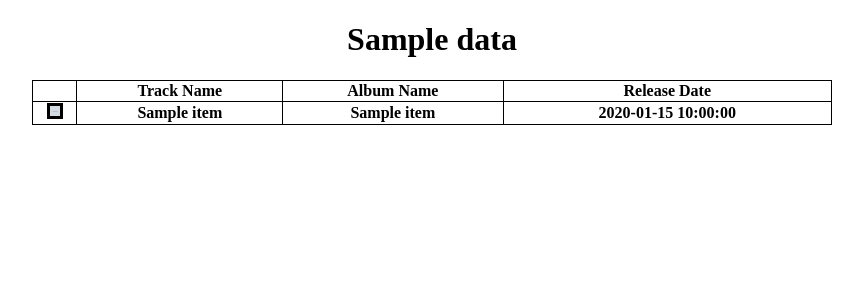
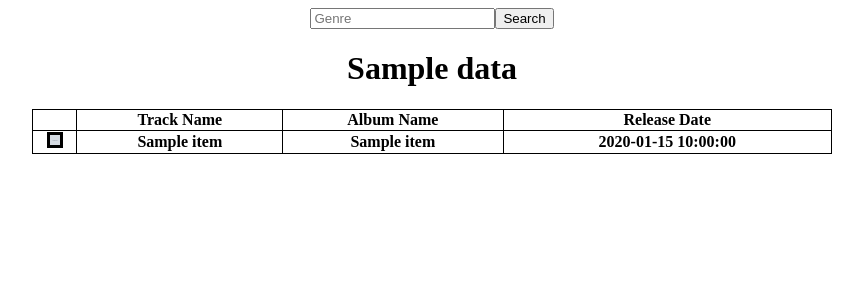
Before and after one commit to nburakozgul/spotify-api-example, a Flask app: template spotify/templates/datatable.html in a window 1280 px wide. Shown: the top 300 px of the page, without its empty margins (208-1071 px from the left). Run offline with Flask 2, Linux system fonts and the light colour scheme; the template is opened without the code that fills it: most values are stand-ins (such as "Sample title", 1, 10 or a date in 2020); grey boxes marked "Sample" are stand-in pictures; lists and menus that the app fills with data are empty.

Commit message:
Error handling and final ui

```diff
--- a/spotify/auth.py
+++ b/spotify/auth.py
@@ -21,7 +21,6 @@ def auth():
     res_data = res.json()
 
     access_token = res_data.get('access_token')
-
     return access_token
 
 #returns artist search result as json
@@ -32,6 +31,9 @@ def getArtist(artist,access_token):
     params = { 'q': artist, 'type': 'artist' }
 
     artist_info = requests.get(SEARCH_URL,headers=hearders,params=params)
+    if not artist_info:
+        access_token = auth()
+        artist_info = requests.get(SEARCH_URL,headers=hearders,params=params)
 
     return artist_info.json()
 
@@ -44,6 +46,9 @@ def getTopTracksOfArtist(artist_id,access_token):
 
     params = { 'market': 'TR' }
 
-    artist_info = requests.get(ARTIST_URL.format(artist_id),headers=hearders,params=params)
+    top_tracks = requests.get(ARTIST_URL.format(artist_id),headers=hearders,params=params)
+    if not top_tracks:
+        access_token = auth()
+        top_tracks = requests.get(SEARCH_URL,headers=hearders,params=params)
 
-    return artist_info.json()
+    return top_tracks.json()
--- a/spotify/file.py
+++ b/spotify/file.py
@@ -13,4 +13,7 @@ def randomArtistFromGenre(genre):
     # Closing file
     f.close()
 
-    return random.choice(data[genre])
+    if genre in data:
+        return random.choice(data[genre])
+    else:
+        return None
--- a/spotify/main.py
+++ b/spotify/main.py
@@ -4,12 +4,15 @@ from flask import render_template
 from spotify import app
 from spotify.file import *
 from spotify.auth import *
+from spotify.static.contants import *
 
 ACCESS_TOKEN = "";
 N = 5 #number of the top songs
 
 @app.route('/') #open datatable with only search bar ?
-def hello_world():
+def root():
+    if not ACCESS_TOKEN:
+        ACCESS_TOKEN = auth()
     return 'Hello, World!'
 
 @app.route('/genre/')
@@ -18,19 +21,31 @@ def genre(genre=None):
     global ACCESS_TOKEN
     artist = randomArtistFromGenre(genre)
 
-    if not ACCESS_TOKEN: #need refresh token
+    if not artist:
+        return render_template('datatable.html', data={"error_message": GENRE_NOT_FOUND})
+
+    if not ACCESS_TOKEN:
         ACCESS_TOKEN = auth()
+        if not ACCESS_TOKEN:
+            return render_template('datatable.html', data={"error_message":AUTH_ERROR_MESSAGE})
 
     artist_info = getArtist(artist,ACCESS_TOKEN)
+    if not artist_info:
+        return render_template('datatable.html', data={"error_message":AUTH_ERROR_MESSAGE})
 
-    #if there is no artist? need to handle
+    print(artist_info)
+
     if artist_info['artists']['total'] != 0:
         artist_id = artist_info['artists']['items'][0]['id'] #id of the first artist from the search
         artist_name = artist_info['artists']['items'][0]['name']
 
-        top_tracks = getTopTracksOfArtist(artist_id,ACCESS_TOKEN)['tracks'][:N] #top N songs of given artist
+        top_tracks = getTopTracksOfArtist(artist_id,ACCESS_TOKEN) #top N songs of given artist
+        if not top_tracks:
+            return render_template('datatable.html', data={"error_message":AUTH_ERROR_MESSAGE})
+        else:
+            top_tracks = top_tracks['tracks'][:N]
 
-        data = {"artist_name":artist_name, "songs":[]} #simple json object created for table
+        data = {"artist_name":artist_name,"genre":genre, "songs":[]} #simple json object created for table
         for track in top_tracks:
             track_name = track['name']
             album_name = track['album']['name']
@@ -38,5 +53,7 @@ def genre(genre=None):
             album_cover =  track['album']['images'][len(track['album']['images'])-1]
             item = {"track_name":track_name,"album_name":album_name,"release_date":release_date,"album_cover":album_cover}
             data['songs'].append(item)
+    else:
+        return render_template('datatable.html', data={"error_message":ARTIST_NOT_FOUND})
 
     return render_template('datatable.html', data=data)
--- /dev/null
+++ b/spotify/static/contants.py
@@ -0,0 +1,3 @@
+AUTH_ERROR_MESSAGE = "Check client_id and client_secret for auth!";
+GENRE_NOT_FOUND = "Genre Not Found!!";
+ARTIST_NOT_FOUND = "No artist found after search result!!"
--- a/spotify/static/style.css
+++ b/spotify/static/style.css
@@ -3,7 +3,18 @@ border: 1px solid black;
 border-collapse: collapse;
 }
 
-.center {
+.center-table {
 margin-left: auto;
 margin-right: auto;
 }
+
+.center{
+    justify-content: center;
+    display: flex;
+    text-align: center;
+}
+
+.center div{
+    width: 50%;
+    margin: auto;
+}
--- a/spotify/templates/datatable.html
+++ b/spotify/templates/datatable.html
@@ -1,9 +1,15 @@
 <!doctype html>
 <title>Top Tracks of Artist</title>
 <link rel="stylesheet" href="{{ url_for('static', filename='style.css') }}">
-{% if data %}
-  <h1 style="text-align: center;">{{ data.artist_name }}</h1>
-  <table style="width: 800px;" class="center">
+<div>
+  <div class="center">
+    <input type="text" id="genre" class="form-control" placeholder="Genre" aria-label="Search">
+    <button type="button" id="id_button" class="btn btn-primary" onclick="onClick()">Search</button>
+  </div>
+</div>
+{% if not data.error_message %}
+  <h1 class="center">{{ data.artist_name }}</h1>
+  <table style="width: 800px;" class="center-table">
     <tr>
       <th></th>
       <th>Track Name</th>
@@ -21,5 +27,13 @@
     {% endfor%}
   </table>
 {% else %}
-  <h1>No artist found!!</h1>
+  <h1 class="center">{{data.error_message}}</h1>
 {% endif %}
+
+<script>
+  function onClick() {
+    var genreName = document.getElementById("genre").value;
+    window.location.href = "/genre/"+ genreName;
+     //yok olmadi
+  }
+</script>
```
